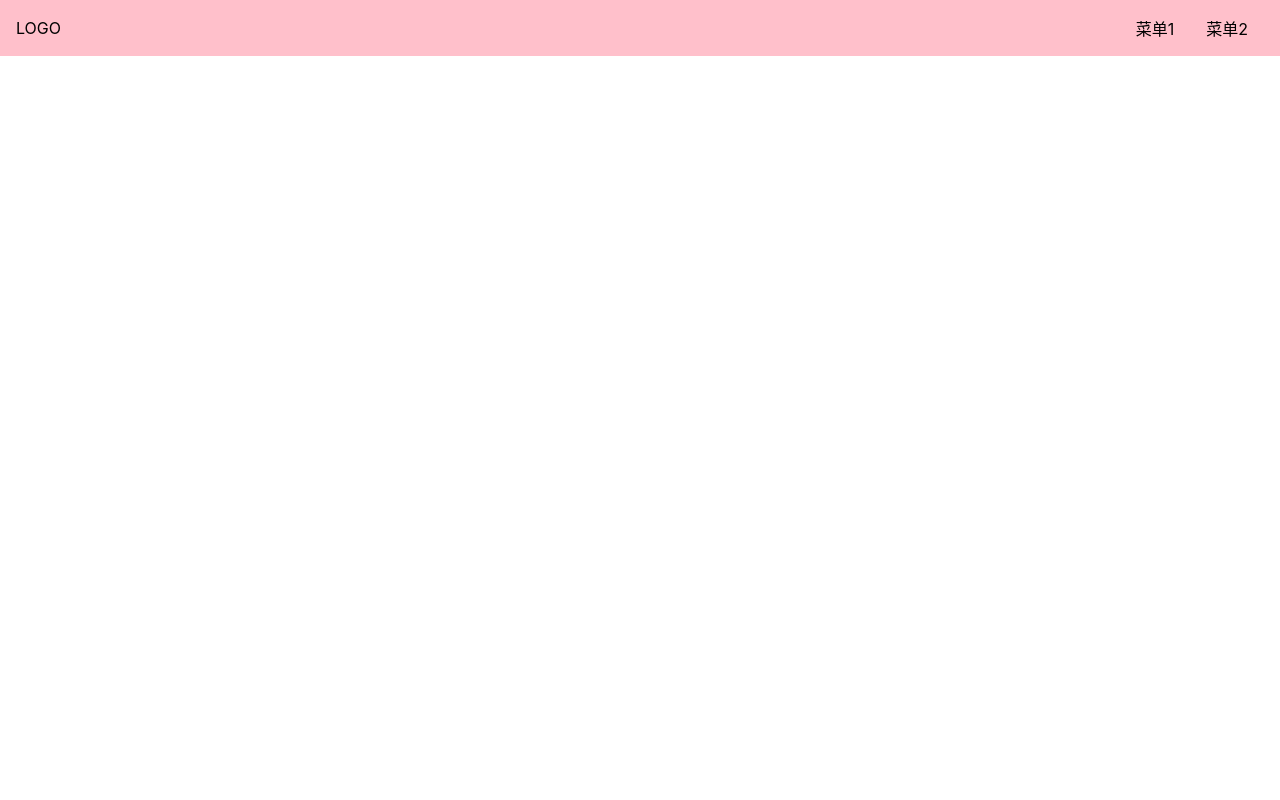
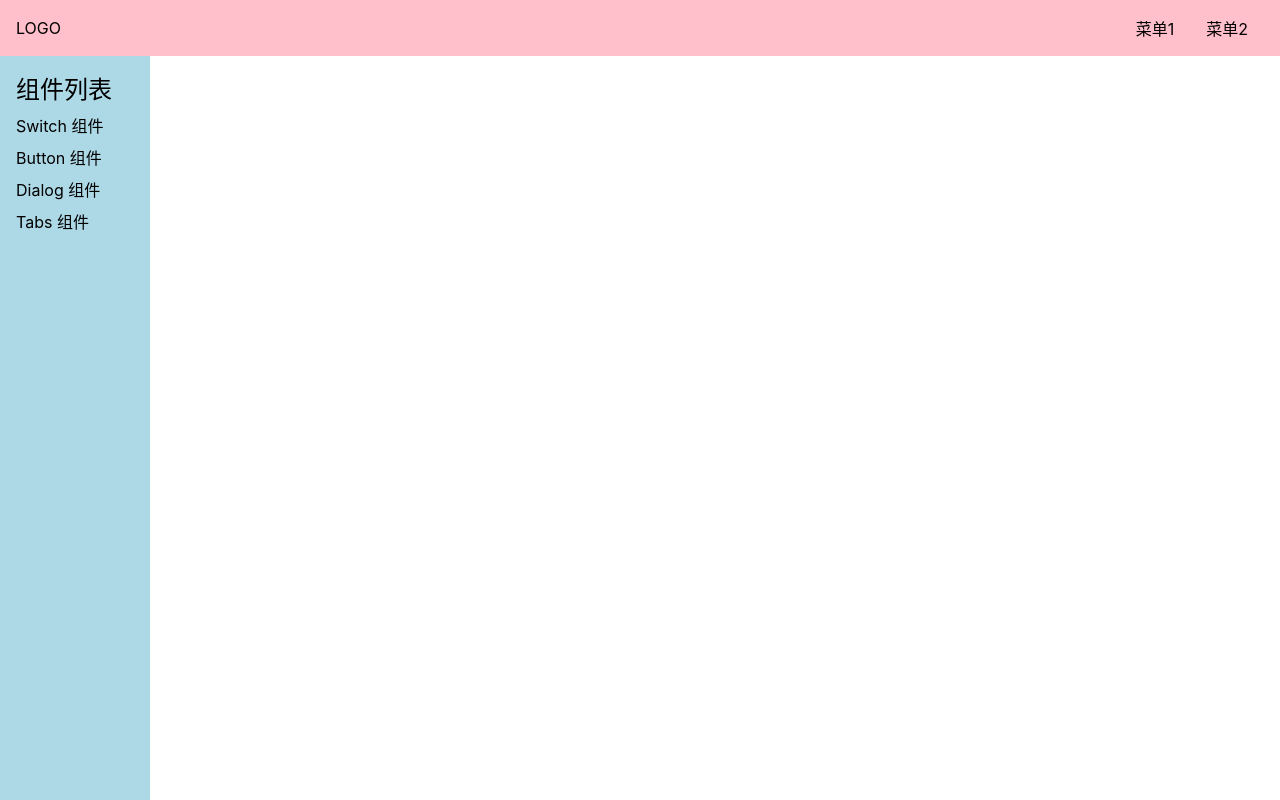
Before and after one commit to oraDream/first-vite-project, a Vue app: page /#/doc in a window 1280 px wide. Built offline with nearby package versions, Linux system fonts and the light colour scheme.

Commit message:
手机页面上的切换按钮

```diff
--- a/src/App.vue
+++ b/src/App.vue
@@ -10,7 +10,8 @@ export default {
   name: 'App',
   setup(){
     console.log("setup")
-    const asideVisible = ref(false)
+    const width = document.documentElement.clientWidth
+    const asideVisible = ref(width <= 500 ? false : true)
     provide('xxx',asideVisible)
   },
   computed(){
--- a/src/components/Topnav.vue
+++ b/src/components/Topnav.vue
@@ -6,7 +6,7 @@
       <li>菜单1</li>
       <li>菜单2</li>
     </ul>
-    <!-- <span class="toggleAside" @click="toggleMenu"></span> -->
+    <span class="toggleAside" @click="toggleMenu"></span>
   </div>
 </template>
 <script lang="ts">
```
